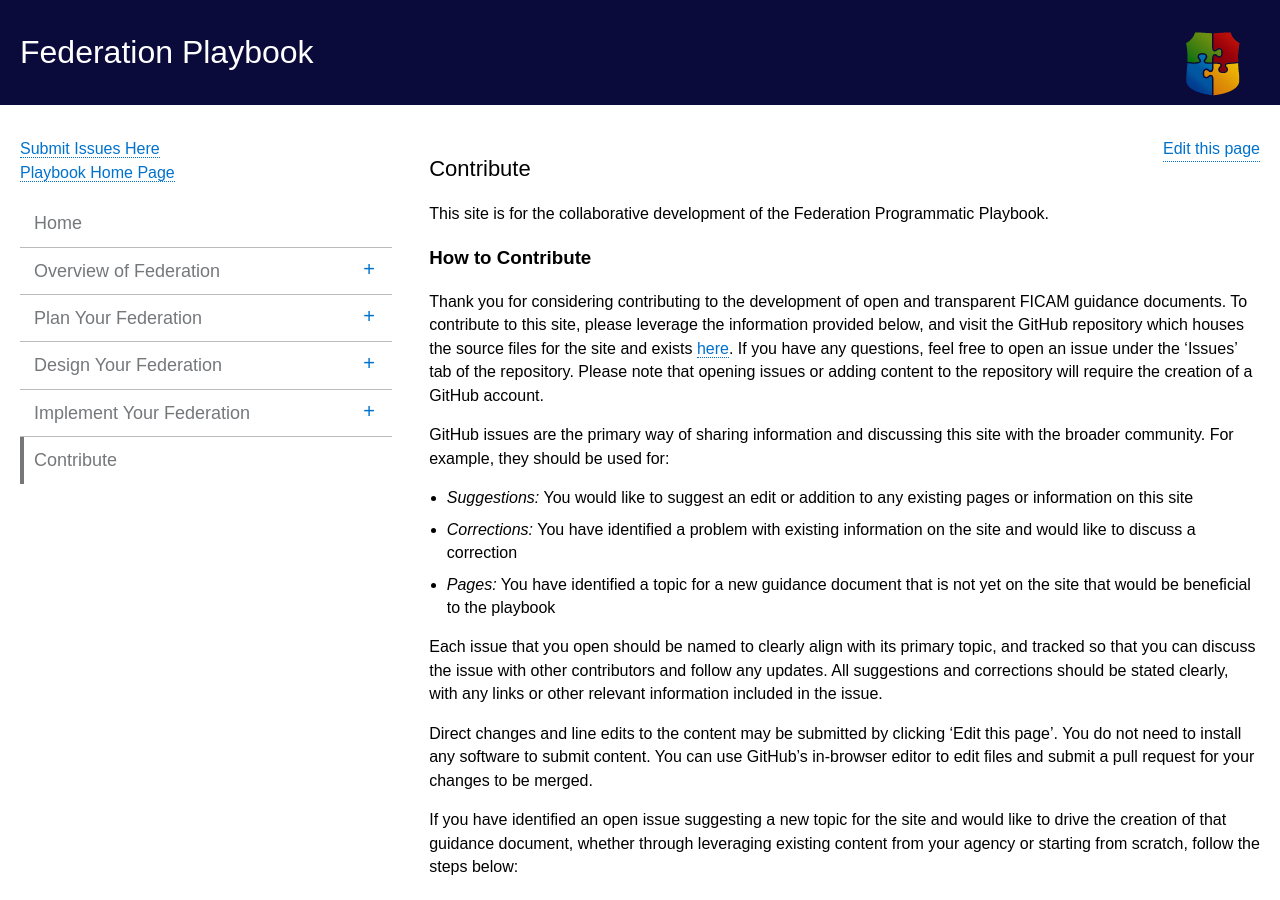
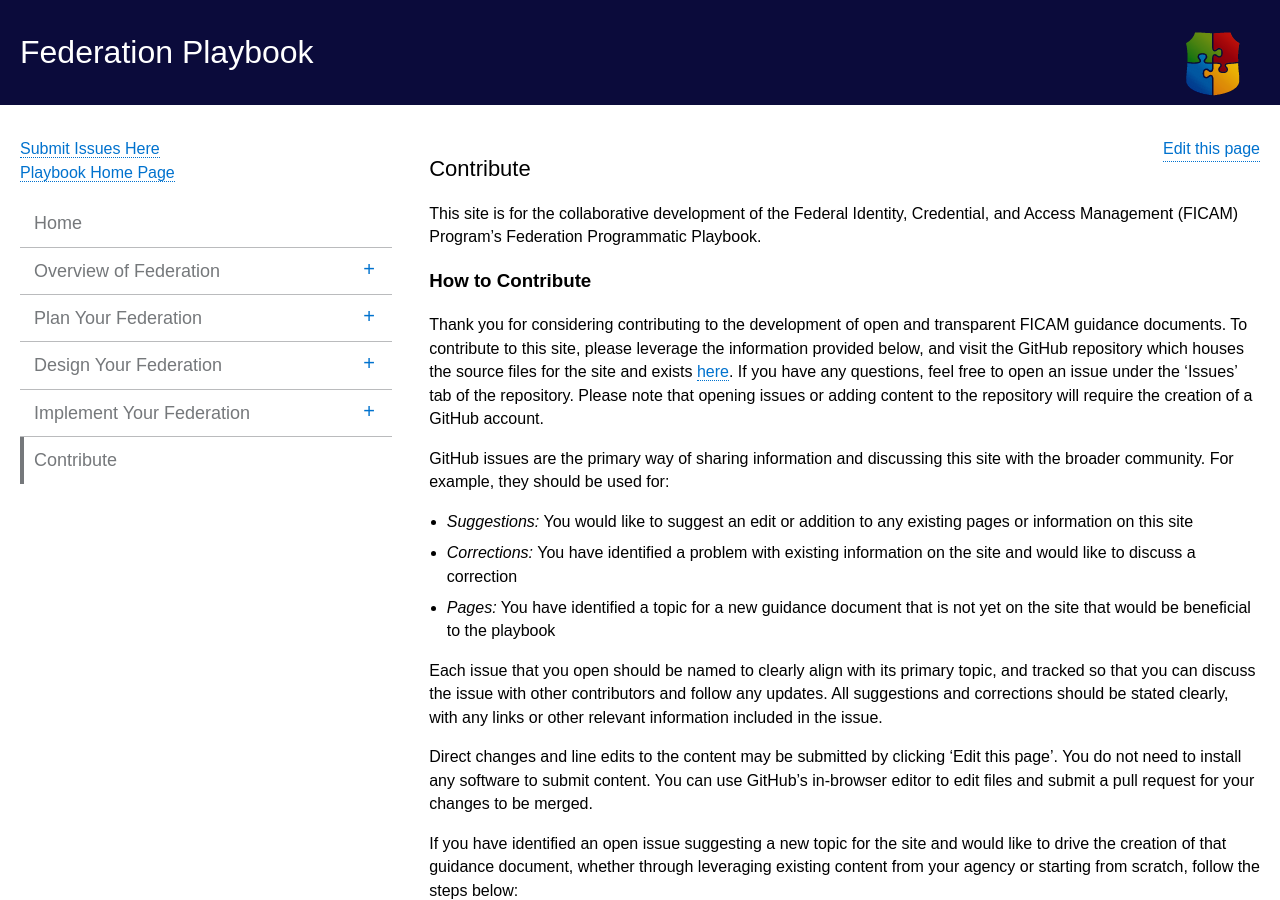
Before and after one commit to bnbuckler/federation, a Jekyll site: the page built from pages/contribute.md, in a window 1280 px wide and 900 px high. Built offline with Jekyll 4.4.1, drawn with Linux system fonts in a browser that asks for light colours.

Commit message:
Changed Contribute page opening sentence

```diff
--- a/pages/contribute.md
+++ b/pages/contribute.md
@@ -3,7 +3,7 @@ layout: page
 title: Contribute
 permalink: /contribute/
 ---
-This site is for the collaborative development of the Federation Programmatic Playbook.
+This site is for the collaborative development of the Federal Identity, Credential, and Access Management (FICAM) Program's Federation Programmatic Playbook.
 
 ### How to Contribute
 
```
